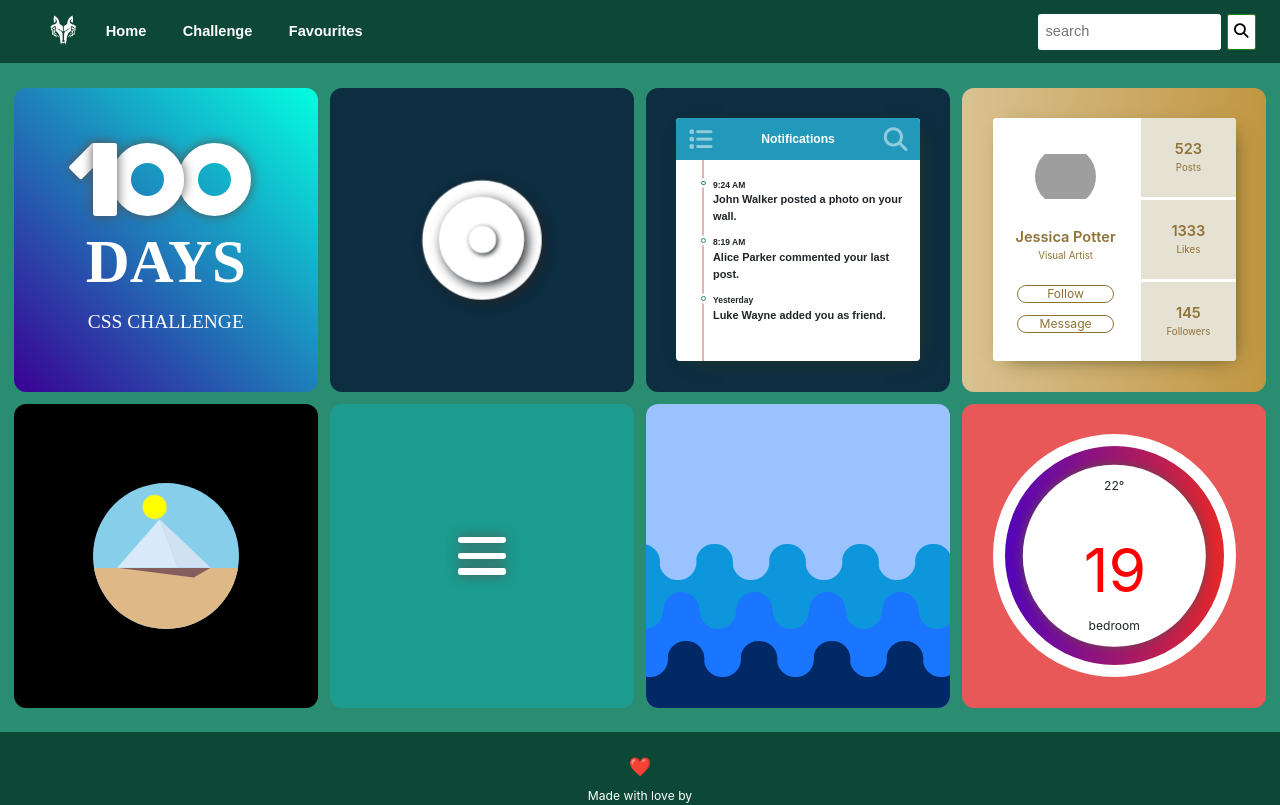
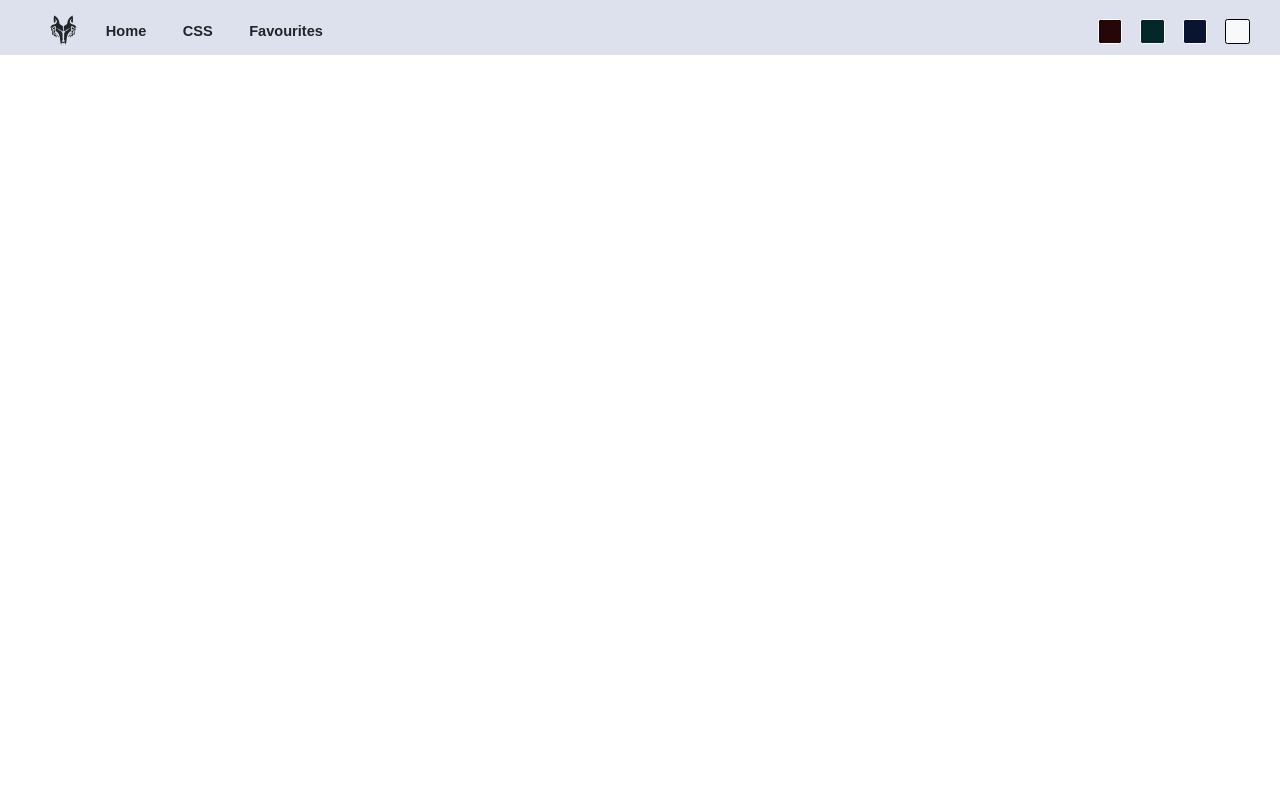
Before and after one commit to nikhil-223/css-challenge-react, a React (Create React App) app: page /home in a window 1280 px wide. Shown: the top 805 px of the page. Built offline with nearby package versions, Linux system fonts and the light colour scheme; grey boxes are pictures that could not be loaded.

Commit message:
added home with router

```diff
--- a/package.json
+++ b/package.json
@@ -8,7 +8,8 @@
     "@testing-library/user-event": "^13.5.0",
     "react": "^18.2.0",
     "react-dom": "^18.2.0",
-    "react-scripts": "5.0.1",
+    "react-router-dom": "^6.7.0",
+    "react-scripts": "^5.0.1",
     "web-vitals": "^2.1.4"
   },
   "scripts": {
--- a/src/App.js
+++ b/src/App.js
@@ -1,17 +1,47 @@
-
-import './App.css';
-import Navbar from './components/Navbar';
-import Middle from './components/Middle';
-import Bottom from './components/Bottom';
+import "./App.css";
+import Navbar from "./components/Navbar";
+import Middle from "./components/Middle";
+import Bottom from "./components/Bottom";
+import Home from "./components/Home";
+import { useState } from "react";
+import { Route, Routes, BrowserRouter } from "react-router-dom";
 
 function App() {
-  return (
-    <>
-    <Navbar/>
-    <Middle/>
-    <Bottom/>
-    </>
-  );
+	const [mode, setmode] = useState("grey");
+	const changeBlueMode = () => {
+		setmode("darkblue");
+		document.body.style.backgroundColor = "#091530";
+	};
+	const changeGreenMode = () => {
+		setmode("darkgreen");
+		document.body.style.backgroundColor = "#042829";
+	};
+	const changeRedMode = () => {
+		setmode("darkred");
+		document.body.style.backgroundColor = "#260606";
+	};
+	const changeLightMode = () => {
+		setmode("grey");
+		document.body.style.backgroundColor = "white";
+	};
+	return (
+		<>
+			<BrowserRouter>
+				<Navbar
+					mode={mode}
+					changeBlueMode={changeBlueMode}
+					changeGreenMode={changeGreenMode}
+					changeRedMode={changeRedMode}
+					changeLightMode={changeLightMode}
+				/>
+				<Routes>
+					<Route path="/middle" element={<Middle/>} />
+					<Route path="/home" element={<Home/>} />
+				</Routes>
+				<Bottom mode={mode} />
+			</BrowserRouter>
+		</>
+	);
 }
 
 export default App;
--- a/src/components/Bottom.js
+++ b/src/components/Bottom.js
@@ -1,13 +1,17 @@
 import React from 'react'
 
-export default function Bottom() {
+export default function Bottom(props) {
   return (
-    <>
-     <div id='basecss'>
-      <span>❤️</span>
-      <span>Made with love by</span>
-      <span>Nikhil Shekhawat</span>
-     </div>
-    </>
-  )
+		<>
+			<div class={`basecss bg-${props.mode}`}>
+				<span>❤️</span>
+				<span className={`text-${props.mode === "grey" ? "dark" : "light"}`}>
+					Made with love by
+				</span>
+				<span className={`text-${props.mode === "grey" ? "dark" : "light"}`}>
+					Nikhil Shekhawat
+				</span>
+			</div>
+		</>
+	);
 }
--- /dev/null
+++ b/src/components/Home.js
@@ -0,0 +1,11 @@
+import React from 'react'
+
+export default function Home() {
+  return (
+    <>
+     <div className='home'>
+
+     </div>
+    </>
+  )
+}
--- a/src/components/Navbar.js
+++ b/src/components/Navbar.js
@@ -1,6 +1,7 @@
 import React from 'react'
+import { Link } from 'react-router-dom';
 
-export default function Navbar() {
+export default function Navbar(props) {
         let n = 0;
 		const changestate= () => {
 			if (n === 0) {
@@ -44,20 +45,59 @@ export default function Navbar() {
 				}
   return (
 		<>
-			<nav className="navbar">
+			<nav className={`navbar bg-${props.mode}`}>
 				<ul className="navbar_menu">
-					<li className="menu_item_before menu_item1" onClick={link_icon}>
+					<li
+						className={`menu_item_before menu_item1 text-${
+							props.mode === "grey" ? "dark" : "light"
+						}`}
+						onClick={link_icon}>
 						<i className="fa-brands fa-wolf-pack-battalion fa-2xl"></i>
 					</li>
-					<li className="menu_item">Home</li>
-					<li className="menu_item">Challenge</li>
-					<li className="menu_item">Favourites</li>
+					<li
+						className={`menu_item text-${
+							props.mode === "grey" ? "dark" : "light"
+						}`}>
+						<Link
+							className={`link_act text-${
+								props.mode === "grey" ? "dark" : "light"
+							}`}
+							to="/home">
+							Home
+						</Link>
+					</li>
+					<li
+						className={`menu_item text-${
+							props.mode === "grey" ? "dark" : "light"
+						}`}>
+						<Link
+							className={`link_act text-${
+								props.mode === "grey" ? "dark" : "light"
+							}`}
+							to="/middle">
+							CSS
+						</Link>
+					</li>
+					<li
+						className={`menu_item text-${
+							props.mode === "grey" ? "dark" : "light"
+						}`}>
+						Favourites
+					</li>
 				</ul>
 				<div className="menu_search">
-					<input type="text" placeholder="search" />
-					<button className="search_button">
-						<i className="fa-solid fa-magnifying-glass"></i>
-					</button>
+					<div
+						className="bg-red mx-2 my-2 pallete"
+						onClick={props.changeRedMode}></div>
+					<div
+						className="bg-green mx-2 my-2 pallete"
+						onClick={props.changeGreenMode}></div>
+					<div
+						className="bg-blue mx-2 my-2 pallete"
+						onClick={props.changeBlueMode}></div>
+					<div
+						className="bg-light mx-2 my-2 pallete"
+						onClick={props.changeLightMode}></div>
 				</div>
 				<div className="menu_bar_res">
 					<div className="icon" onClick={link_icon}>
--- a/src/index.css
+++ b/src/index.css
@@ -24,13 +24,14 @@ body {
 	overflow-x: hidden;
 	margin: 0;
 	box-sizing: border-box;
-	background-color: #2a8d71;
+	background-color: white;
 }
 body::-webkit-scrollbar {
 	display: none;
 }
 .navbar {
 	width: 100vw;
+	height: 4.5rem;
 	color: white;
 	background-color: rgb(12, 72, 53);
 	display: flex;
@@ -54,10 +55,10 @@ body::-webkit-scrollbar {
 	cursor: pointer;
 	padding: 0.7rem;
 	border-radius: 0.3rem;
-	transition: all 0.5s;
+	transition: all 0.2s;
 }
-.menu_item:hover {
-	background-color: #083215;
+.menu_item:hover{
+	transform: scale(1.1);
 }
 .menu_item1 {
 	cursor: pointer;
@@ -466,7 +467,7 @@ body::-webkit-scrollbar {
 	.navbar {
 		position: relative;
 		top: 0rem;
-		height: auto;
+		height: 4.5rem;
 		flex-direction: row;
 		justify-content: center;
 		gap: 2rem;
@@ -533,7 +534,7 @@ body::-webkit-scrollbar {
 	.navbar {
 		position: sticky;
 		top: 0rem;
-		height: auto;
+		height: 4.5rem;
 		flex-direction: row;
 		justify-content: space-between;
 		font-size: 1.2rem;
@@ -552,7 +553,7 @@ body::-webkit-scrollbar {
 		margin-top: 0;
 		order: 1;
 	}
-	.navbar div:nth-child(3) {
+	.navbar>div:nth-child(3) {
 		display: none;
 	}
 
@@ -571,7 +572,7 @@ body::-webkit-scrollbar {
 	.navbar {
 		position: sticky;
 		top: 0rem;
-		height: auto;
+		height: 4.5rem;
 		flex-direction: row;
 		justify-content: space-between;
 		gap: 5rem;
@@ -591,7 +592,7 @@ body::-webkit-scrollbar {
 		margin-top: 0;
 		order: 1;
 	}
-	.navbar div:nth-child(3) {
+	.navbar>div:nth-child(3) {
 		display: none;
 	}
 	.menu_item:nth-child(0) {
@@ -1033,7 +1034,9 @@ body::-webkit-scrollbar {
 	}
 }
 
-#basecss {
+.basecss {
+	position: relative;
+	bottom: 0;
 	width: 100vw;
 	height: 10rem;
 	background-color: rgb(12, 72, 53);
@@ -1044,11 +1047,49 @@ body::-webkit-scrollbar {
 	justify-content: center;
 }
 
-#basecss span:nth-child(3) {
+.basecss span:nth-child(3) {
 	font-size: 1.5rem;
 	margin-top: 0.5rem;
 }
-#basecss span:nth-child(1) {
+.basecss span:nth-child(1) {
 	font-size: 1.5rem;
 	margin: 0.5rem;
 }
+.pallete{
+  height: 2rem;
+  width: 2rem;
+  border-radius: 0.2rem ;
+  border: 0.05rem solid black;
+  cursor: pointer;
+}
+.bg-darkblue{
+  background-color: #080f1f !important;
+}
+.bg-darkred{
+  background-color: #1c0303;
+}
+.bg-darkgreen{
+  background-color: #031c1c;
+}
+
+.bg-red{
+  background-color: #260606;
+}
+.bg-green{
+  background-color: #042829;
+}
+.bg-blue{
+  background-color: #091530;
+}
+.bg-grey{
+  background-color: #dce1ed;
+}
+.menu_search .pallete:nth-child(1),.pallete:nth-child(2),.pallete:nth-child(3){
+    border: 0.05rem solid white;
+}
+.home{
+	height: 110vh;
+}
+.link_act{
+	text-decoration: none;
+}
```
Also changed, not shown: 1 other file (tests, documents, lock files or other folders).
